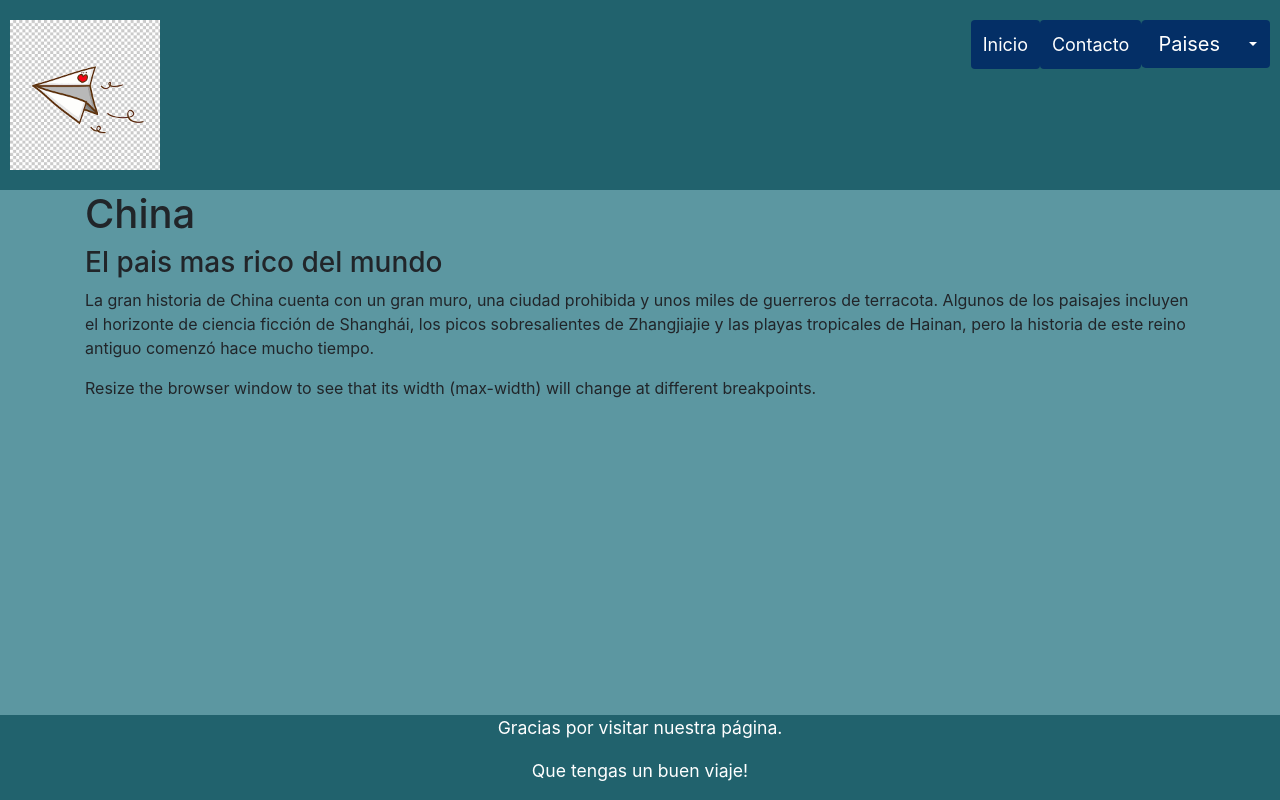
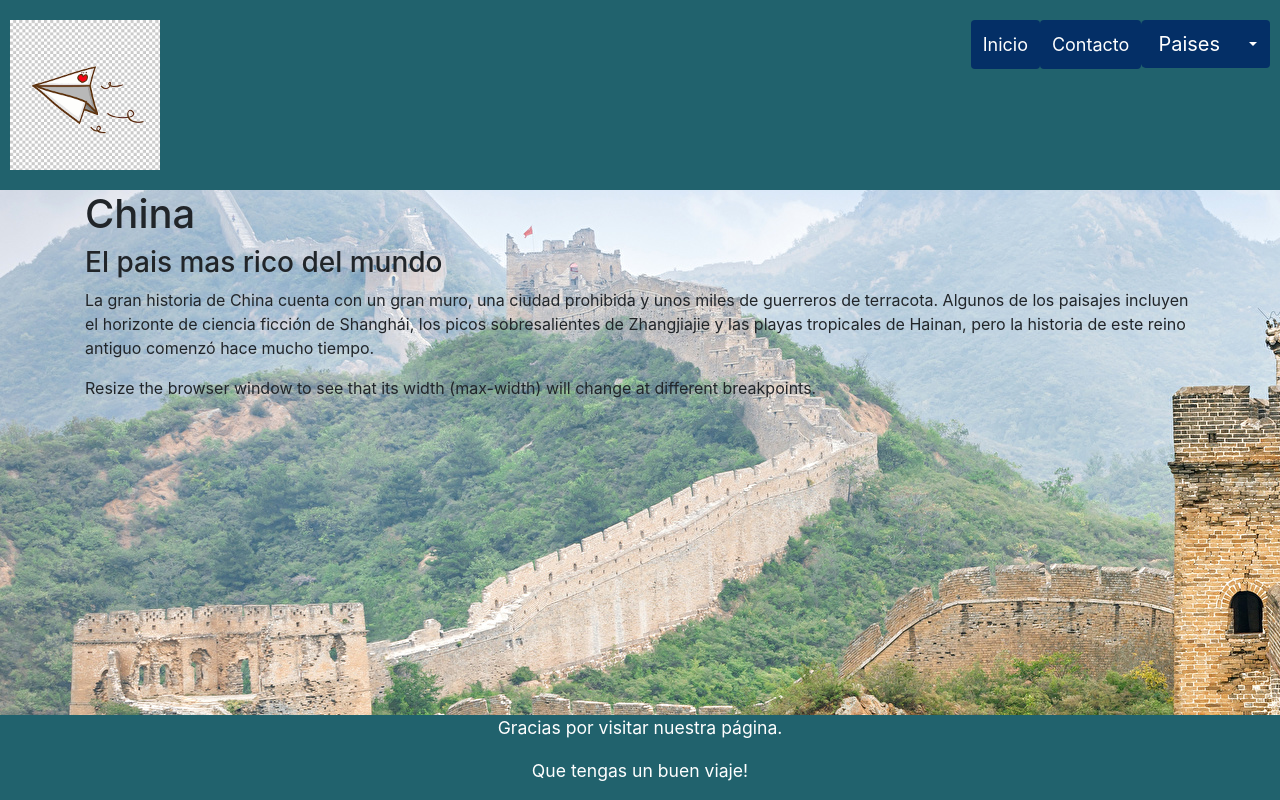
Before and after one commit to agus-aldunate/Proyecto1, a PHP site: page /about/China.html in a window 1280 px wide. Run offline with PHP 8.4, Linux system fonts and the light colour scheme; some libraries are stand-ins or nearby versions.

Commit message:
muro chino

```diff
--- a/about/China.html
+++ b/about/China.html
@@ -9,7 +9,7 @@
         <script src="//code.jquery.com/jquery-1.10.2.js"></script>
 
     </head>
-    <body>
+    <body class="china">
         <div id="header"></div>
         <div class="container">
             <h1>China</h1>
--- a/css/diseño.css
+++ b/css/diseño.css
@@ -74,6 +74,6 @@ table.center {
   margin-right:auto;
 }
 
-body.body1{
-  background-image: image("");
+body.china{
+  background-image: url("../imagenes/murochino.jpg");
 }
```
